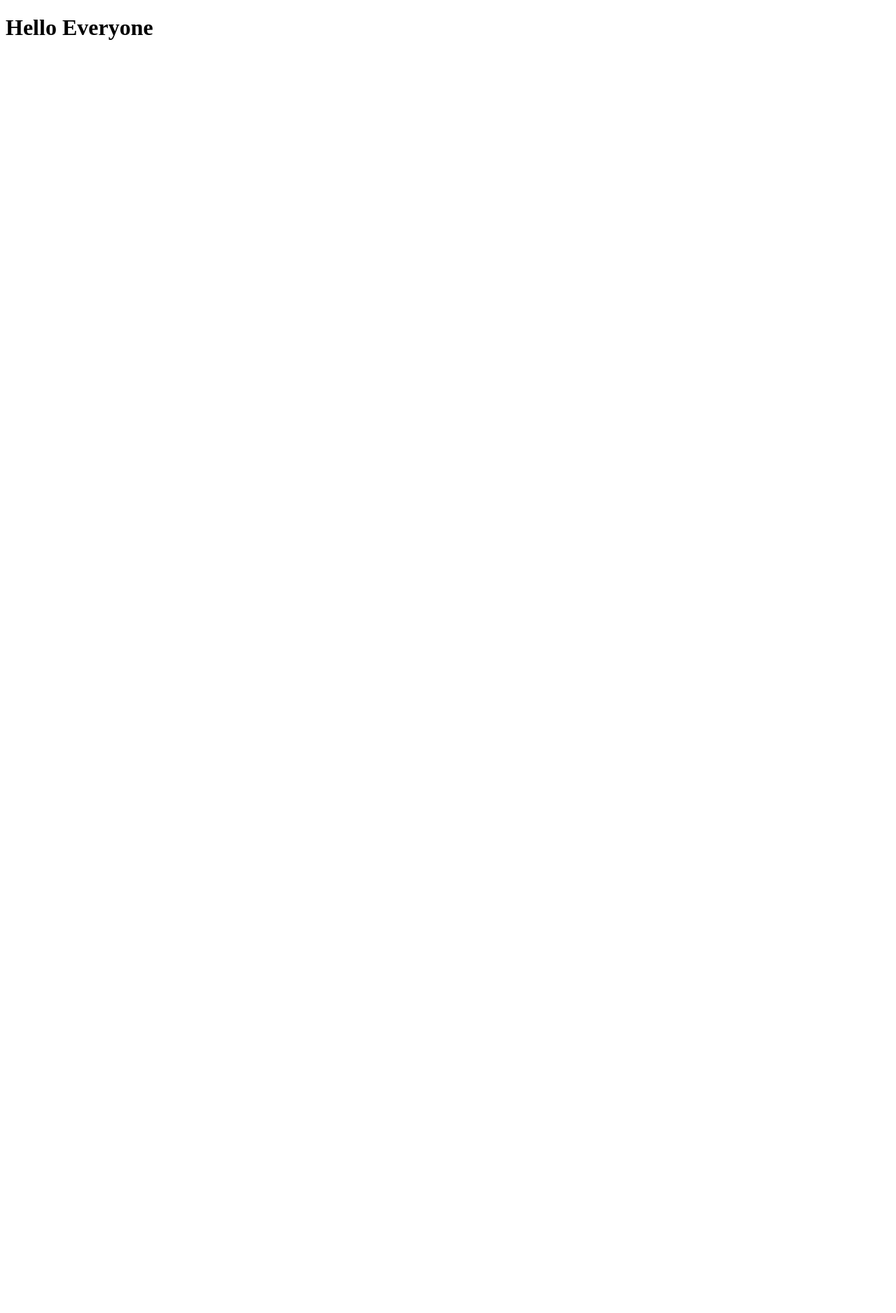
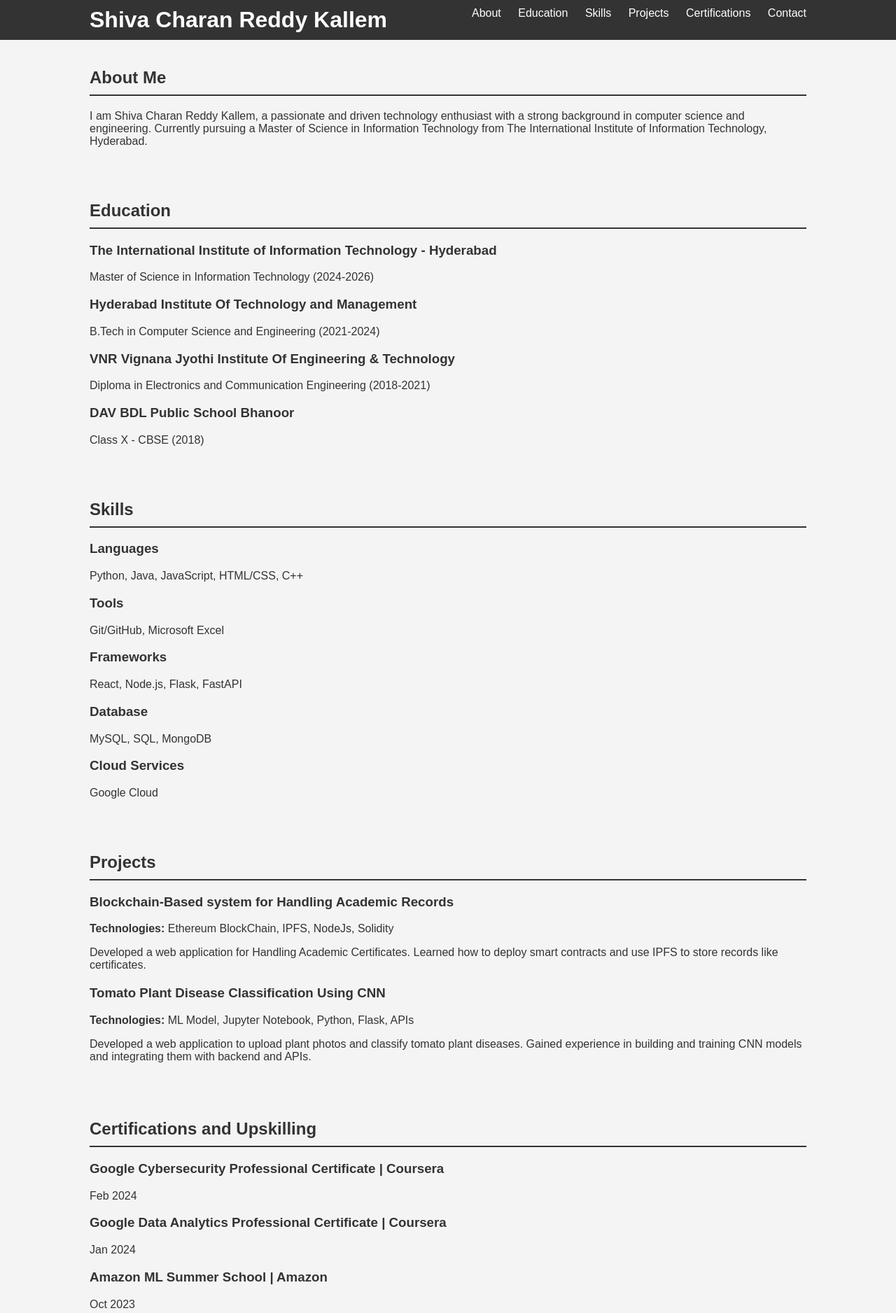
Before and after one commit to Charan-013/Charan-013.github.io, a plain HTML site: page index.html in a window 1280 px wide. Shown: the top 1876 px of the page at 70% size. Before the commit the page ends 800 px from the top, so only its background shows below. Drawn offline with Linux system fonts and the light colour scheme.

Commit message:
1st version with only similar to resume

```diff
--- a/index.html
+++ b/index.html
@@ -3,9 +3,144 @@
 <head>
     <meta charset="UTF-8">
     <meta name="viewport" content="width=device-width, initial-scale=1.0">
-    <title>Portfolio</title>
+    <title>Shiva Charan Reddy Kallem | Portfolio</title>
+    <link rel="stylesheet" href="styles.css">
 </head>
 <body>
-    <h1>Hello Everyone</h1>
+    <header>
+        <div class="container">
+            <h1>Shiva Charan Reddy Kallem</h1>
+            <nav>
+                <ul>
+                    <li><a href="#about">About</a></li>
+                    <li><a href="#education">Education</a></li>
+                    <li><a href="#skills">Skills</a></li>
+                    <li><a href="#projects">Projects</a></li>
+                    <li><a href="#certifications">Certifications</a></li>
+                    <li><a href="#contact">Contact</a></li>
+                </ul>
+            </nav>
+        </div>
+    </header>
+
+    <section id="about">
+        <div class="container">
+            <h2>About Me</h2>
+            <p>
+                I am Shiva Charan Reddy Kallem, a passionate and driven technology enthusiast with a strong background in computer science and engineering. Currently pursuing a Master of Science in Information Technology from The International Institute of Information Technology, Hyderabad.
+            </p>
+        </div>
+    </section>
+
+    <section id="education">
+        <div class="container">
+            <h2>Education</h2>
+            <ul>
+                <li>
+                    <h3>The International Institute of Information Technology - Hyderabad</h3>
+                    <p>Master of Science in Information Technology (2024-2026)</p>
+                </li>
+                <li>
+                    <h3>Hyderabad Institute Of Technology and Management</h3>
+                    <p>B.Tech in Computer Science and Engineering (2021-2024)</p>
+                </li>
+                <li>
+                    <h3>VNR Vignana Jyothi Institute Of Engineering & Technology</h3>
+                    <p>Diploma in Electronics and Communication Engineering (2018-2021)</p>
+                </li>
+                <li>
+                    <h3>DAV BDL Public School Bhanoor</h3>
+                    <p>Class X - CBSE (2018)</p>
+                </li>
+            </ul>
+        </div>
+    </section>
+
+    <section id="skills">
+        <div class="container">
+            <h2>Skills</h2>
+            <h3>Languages</h3>
+            <p>Python, Java, JavaScript, HTML/CSS, C++</p>
+            <h3>Tools</h3>
+            <p>Git/GitHub, Microsoft Excel</p>
+            <h3>Frameworks</h3>
+            <p>React, Node.js, Flask, FastAPI</p>
+            <h3>Database</h3>
+            <p>MySQL, SQL, MongoDB</p>
+            <h3>Cloud Services</h3>
+            <p>Google Cloud</p>
+        </div>
+    </section>
+
+    <section id="projects">
+        <div class="container">
+            <h2>Projects</h2>
+            <div class="project">
+                <h3>Blockchain-Based system for Handling Academic Records</h3>
+                <p><strong>Technologies:</strong> Ethereum BlockChain, IPFS, NodeJs, Solidity</p>
+                <p>Developed a web application for Handling Academic Certificates. Learned how to deploy smart contracts and use IPFS to store records like certificates.</p>
+            </div>
+            <div class="project">
+                <h3>Tomato Plant Disease Classification Using CNN</h3>
+                <p><strong>Technologies:</strong> ML Model, Jupyter Notebook, Python, Flask, APIs</p>
+                <p>Developed a web application to upload plant photos and classify tomato plant diseases. Gained experience in building and training CNN models and integrating them with backend and APIs.</p>
+            </div>
+        </div>
+    </section>
+
+    <section id="certifications">
+        <div class="container">
+            <h2>Certifications and Upskilling</h2>
+            <ul>
+                <li>
+                    <h3>Google Cybersecurity Professional Certificate | Coursera</h3>
+                    <p>Feb 2024</p>
+                </li>
+                <li>
+                    <h3>Google Data Analytics Professional Certificate | Coursera</h3>
+                    <p>Jan 2024</p>
+                </li>
+                <li>
+                    <h3>Amazon ML Summer School | Amazon</h3>
+                    <p>Oct 2023</p>
+                </li>
+                <li>
+                    <h3>Cloud Computing | NPTL</h3>
+                    <p>Oct 2023</p>
+                </li>
+                <li>
+                    <h3>IBM SkillsBuild 6 Weeks Internship in Front End | IBM</h3>
+                    <p>July 2023</p>
+                </li>
+                <li>
+                    <h3>Computer Networks and Internet Protocol | NPTL</h3>
+                    <p>Apr 2023</p>
+                </li>
+                <li>
+                    <h3>IBM SkillsBuild Program in Artificial Intelligence | IBM</h3>
+                    <p>Mar 2023</p>
+                </li>
+                <li>
+                    <h3>Responsive Web Design | freecodecamp</h3>
+                    <p>Nov 2022</p>
+                </li>
+            </ul>
+        </div>
+    </section>
+
+    <section id="contact">
+        <div class="container">
+            <h2>Contact</h2>
+            <p>Email: <a href="mailto:kallem.kscr@gmail.com">kallem.kscr@gmail.com</a></p>
+            <p>GitHub: <a href="https://github.com/ShivaCharanReddyK" target="_blank">github.com/ShivaCharanReddyK</a></p>
+            <p>LinkedIn: <a href="https://linkedin.com/in/shivacharanreddykallem" target="_blank">linkedin.com/in/shivacharanreddykallem</a></p>
+        </div>
+    </section>
+
+    <footer>
+        <div class="container">
+            <p>&copy; 2024 Shiva Charan Reddy Kallem. All rights reserved.</p>
+        </div>
+    </footer>
 </body>
 </html>
--- /dev/null
+++ b/styles.css
@@ -0,0 +1,83 @@
+html, body {
+    height: 100%;
+    margin: 0;
+    padding: 0;
+}
+
+body {
+    font-family: Arial, sans-serif;
+    color: #333;
+    background-color: #f4f4f4;
+    display: flex;
+    flex-direction: column;
+}
+
+header {
+    background-color: #333;
+    color: #fff;
+    padding: 10px 0;
+}
+
+header .container {
+    width: 80%;
+    margin: auto;
+    overflow: hidden;
+}
+
+header h1 {
+    float: left;
+    margin: 0;
+}
+
+nav ul {
+    float: right;
+    list-style: none;
+    margin: 0;
+    padding: 0;
+}
+
+nav ul li {
+    display: inline;
+    margin-left: 20px;
+}
+
+nav ul li a {
+    color: #fff;
+    text-decoration: none;
+}
+
+section {
+    padding: 20px 0;
+    flex: 1;
+}
+
+.container {
+    width: 80%;
+    margin: auto;
+}
+
+h2 {
+    border-bottom: 2px solid #333;
+    padding-bottom: 10px;
+}
+
+ul {
+    list-style: none;
+    padding: 0;
+}
+
+ul li {
+    margin-bottom: 10px;
+}
+
+.project {
+    margin-bottom: 20px;
+}
+
+footer {
+    background-color: #333;
+    color: #fff;
+    text-align: center;
+    padding: 10px 0;
+    width: 100%;
+}
```
